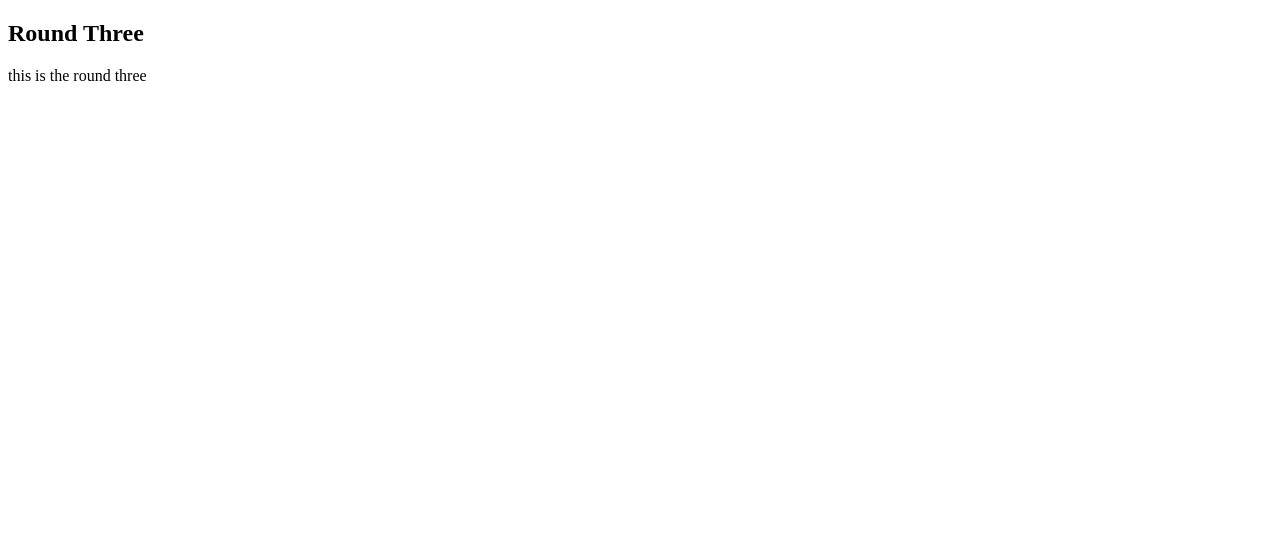
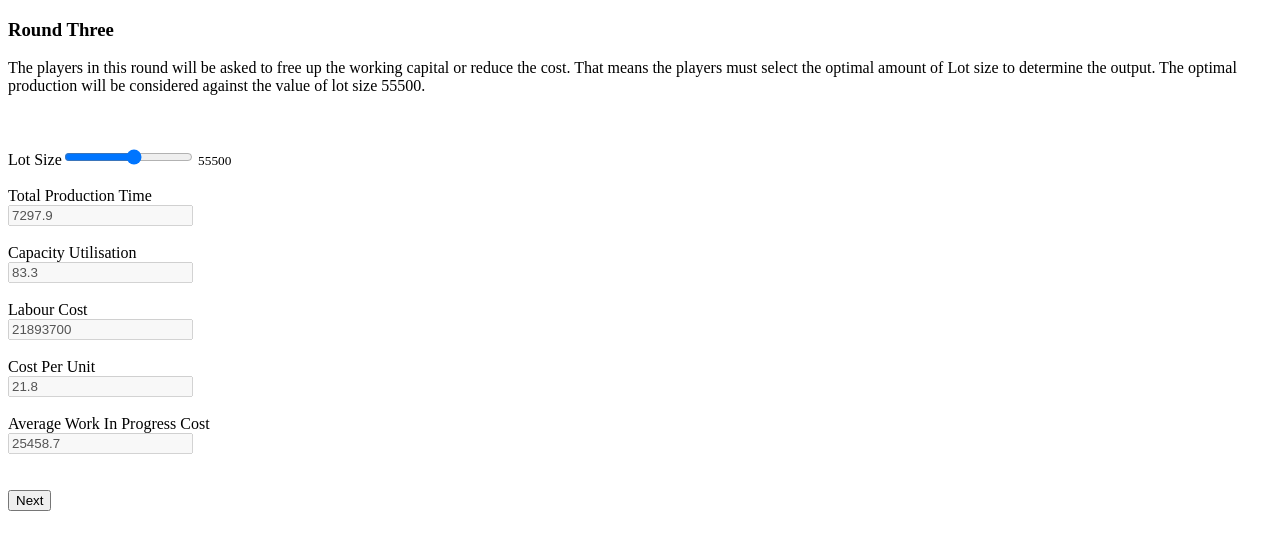
Before and after one commit to pushkarsingh019/operation-management-simulation, a Next.js app: page /1/roundThree in a window 1280 px wide. Shown: the top 550 px of the page. Built offline with nearby package versions, Linux system fonts and the light colour scheme.

Commit message:
roundThree working

```diff
--- a/src/pages/[gameId]/roundThree.jsx
+++ b/src/pages/[gameId]/roundThree.jsx
@@ -1,8 +1,136 @@
+import { useState } from "react";
+import { useContext } from "react";
+import { CartContext } from "@/utils/store";
+
+import {
+    getProductionTime,
+    getCapacityUtilisation,
+    getLabourCost,
+    getCostPerUnit,
+    getAverageWipCost,
+} from "../../utils/roundThree";
+
+import { getNetValue } from "../../utils/gameFunctions";
+import { useRouter } from "next/router";
+import axios from "axios";
+
 export default function Round3() {
+    const { roomName, username } = useContext(CartContext);
+    const router = useRouter();
+    const [lotSize, setLotSize] = useState(55500);
+    const [productionTime, setProductionTime] = useState(
+        getProductionTime(lotSize)
+    );
+    const [capacityUtlisation, setCapacityUtilisation] = useState(
+        getCapacityUtilisation(lotSize)
+    );
+    const [labourCost, setLabourCost] = useState(getLabourCost(lotSize));
+    const [costPerUnit, setCostPerUnit] = useState(getCostPerUnit(lotSize));
+    const [wipCost, setWipCost] = useState(getAverageWipCost(lotSize));
+
+    const lotSizeHandler = (event) => {
+        setLotSize(event.target.value);
+        setProductionTime(getProductionTime(lotSize));
+        setCapacityUtilisation(getCapacityUtilisation(lotSize));
+        setLabourCost(getLabourCost(lotSize));
+        setCostPerUnit(getCostPerUnit(lotSize));
+        setWipCost(getAverageWipCost(lotSize));
+    };
+
+    const onFormSubmit = async (event) => {
+        event.preventDefault();
+        const netValue = getNetValue(lotSize);
+        let { data } = await axios.post(`/api/choice`, {
+            username,
+            roomName,
+            netValue,
+            roundNumber: 3,
+        });
+        router.push(`/chart/3`);
+    };
+
     return (
         <section>
-            <h2>Round Three</h2>
-            <p>this is the round three</p>
+            <h3>Round Three</h3>
+            <p>
+                {" "}
+                The players in this round will be asked to free up the working
+                capital or reduce the cost. That means the players must select
+                the optimal amount of Lot size to determine the output. The
+                optimal production will be considered against the value of lot
+                size 55500.
+            </p>
+            <br />
+            <br />
+            <form onSubmit={(event) => onFormSubmit(event)}>
+                <label>Lot Size</label>
+                <input
+                    type="range"
+                    placeholder="lot size"
+                    min={50000}
+                    max={60000}
+                    value={lotSize}
+                    onChange={(event) => lotSizeHandler(event)}
+                />
+                <small>
+                    {"   "}
+                    {lotSize}
+                </small>
+                <br />
+                <br />
+                <label>Total Production Time</label>
+                <br />
+                <input
+                    type="Number"
+                    placeholder="Total Production Time"
+                    value={productionTime}
+                    disabled
+                />
+                <br />
+                <br />
+                <label>Capacity Utilisation</label>
+                <br />
+                <input
+                    type="Number"
+                    placeholder="Capacity Utilisation"
+                    value={capacityUtlisation}
+                    disabled
+                />
+                <br />
+                <br />
+                <label>Labour Cost</label>
+                <br />
+                <input
+                    type="Number"
+                    placeholder="Labour Cost"
+                    value={labourCost}
+                    disabled
+                />
+                <br />
+                <br />
+                <label>Cost Per Unit</label>
+                <br />
+                <input
+                    type="Number"
+                    placeholder="Cost per unit"
+                    value={costPerUnit}
+                    disabled
+                />
+                <br />
+                <br />
+                <label>Average Work In Progress Cost</label>
+                <br />
+                <input
+                    type="Number"
+                    placeholder="Average wip cost"
+                    value={wipCost}
+                    disabled
+                />
+                <br />
+                <br />
+                <br />
+                <button type="submit">Next</button>
+            </form>
         </section>
     );
 }
--- /dev/null
+++ b/src/utils/roundThree.js
@@ -0,0 +1,34 @@
+export const caseOne = {
+    volume : 6500000,
+    setupTimePerLot : 60,
+    totalAvailableTime : 8760,
+    runTimeSecondsPerUnit : 0.15,
+    averageLabourRate : 120,
+    employeesPerShift : 25,
+    totalMaterialCost : 120000000,
+    scrapMaterialPerSetup : 400,
+    wipAvailable : 10,
+};
+
+export const getProductionTime = (lotSize) => {
+    const totalSetupTime = (caseOne.volume / lotSize) * 60;
+    const totalRunTime = (caseOne.runTimeSecondsPerUnit * caseOne.volume) / 3600;
+    const totalProductionTime = (totalSetupTime + totalRunTime)
+    return Math.round(totalProductionTime * 10) / 10;
+};
+
+export const getLabourCost = (lotSize) => Number(Math.round(caseOne.averageLabourRate * caseOne.employeesPerShift * getProductionTime(lotSize) * 10) / 10);
+
+export const getScrapCost = (lotSize) => (caseOne.volume / lotSize) * caseOne.scrapMaterialPerSetup;
+
+export const getProductionCost = (lotSize) => caseOne.totalMaterialCost + getLabourCost(lotSize) + getScrapCost(lotSize);
+
+export const wipNumberOfUnits = (lotSize) => caseOne.wipAvailable * lotSize;
+
+export const getCostPerUnit = (lotSize) => Math.round((getProductionCost(lotSize) / caseOne.volume) * 10) / 10;
+
+export const getCapacityUtilisation = lotSize => {
+    return Math.round(((getProductionTime(lotSize) / caseOne.totalAvailableTime) * 100 ) * 10) / 10
+};
+
+export const getAverageWipCost = lotSize => Math.round((wipNumberOfUnits(lotSize) / getCostPerUnit(lotSize)) * 10) / 10
```
